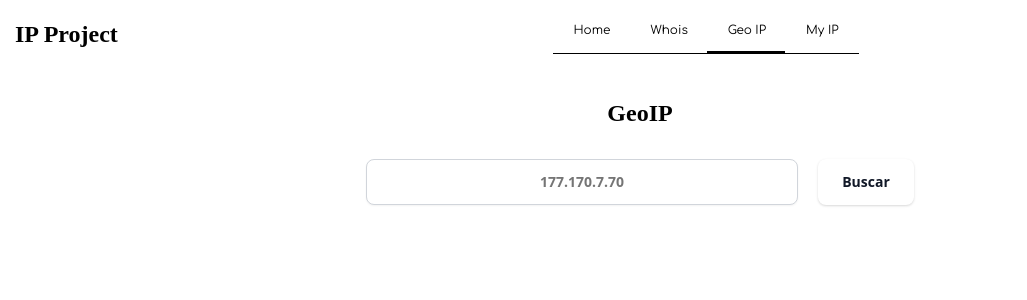
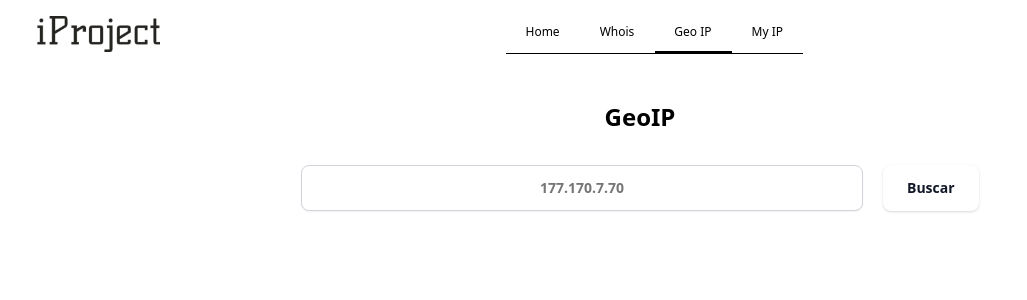
Before and after one commit to felps7k/projeto-ip, a PHP site: page /index.php?page=geoip in a window 1280 px wide. Shown: the top 300 px of the page, without its empty margins (0-1027 px from the left). Run offline with PHP 8.4, Linux system fonts and the light colour scheme; data that the repository does not hold is empty.

Commit message:
:art: Adicionando logo, favicon e corrigindo CSS

```diff
--- a/css/style.css
+++ b/css/style.css
@@ -2,6 +2,7 @@
 
 * {
     margin: 0;
+    font-family: "Inter var",ui-sans-serif,system-ui,-apple-system,system-ui,"Segoe UI",Roboto,"Helvetica Neue",Arial,"Noto Sans",sans-serif,"Apple Color Emoji","Segoe UI Emoji","Segoe UI Symbol","Noto Color Emoji";
 }
 
 .content {
@@ -27,7 +28,6 @@
     border-radius: .5rem;
     box-sizing: border-box;
     color: #111827;
-    font-family: "Inter var",ui-sans-serif,system-ui,-apple-system,system-ui,"Segoe UI",Roboto,"Helvetica Neue",Arial,"Noto Sans",sans-serif,"Apple Color Emoji","Segoe UI Emoji","Segoe UI Symbol","Noto Color Emoji";
     font-size: .875rem;
     font-weight: 600;
     line-height: 1.25rem;
@@ -63,7 +63,6 @@
     border-radius: .5rem;
     box-sizing: border-box;
     color: #111827;
-    font-family: "Inter var",ui-sans-serif,system-ui,-apple-system,system-ui,"Segoe UI",Roboto,"Helvetica Neue",Arial,"Noto Sans",sans-serif,"Apple Color Emoji","Segoe UI Emoji","Segoe UI Symbol","Noto Color Emoji";
     font-size: .875rem;
     font-weight: 600;
     line-height: 1.25rem;
@@ -74,7 +73,7 @@
     user-select: none;
     -webkit-user-select: none;
     touch-action: manipulation;
-    width: 27rem;
+    width: 35.1rem;
 }
 
 .search-box:hover {
@@ -92,7 +91,8 @@
 
 /*Result box*/
 .result-box {
-    max-width: 100%;
+    width: 100%;
+    max-width: 1000px;
     display: flex;
     justify-content: center;
     padding-top: 2rem;
@@ -104,14 +104,11 @@
     border-radius: 16px;
     box-sizing: border-box;
     color: #000000;
-    font: 14px/18px Monaco,Courier,"Courier New",monospace;
     line-height: 28px;
-    white-space: pre-wrap;
-    max-width: 34.25rem;
     overflow: auto;
     padding: 14px 22px;
-    font-family: inherit;
-    font-weight: 420;
+    font-weight: 500;
+    white-space: pre-line;
 }
 
 /*Top menu CSS*/
@@ -123,10 +120,10 @@
     padding: 15px;
     left: 0px;
     box-sizing: content-box;
-    /*background-image: url(../img/logo.png);*/
+    background-image: url(../images/iproject-logo.png);
     background-position: left;
     background-repeat: no-repeat;
-    background-size: 100px;
+    background-size: 10rem;
     display: flex;
     align-items: center;
 }
@@ -163,7 +160,6 @@
     padding-top: 8px;
     margin: 0 20px;
     color: #000000;
-    font-family: 'Comfortaa', cursive;
     font-size: 12px;
     text-align: center;
     text-decoration: none;
@@ -171,4 +167,5 @@
     display: block;
     position: relative;
     z-index: 2;
+    font-weight: 500;
 }
--- a/geoip.php
+++ b/geoip.php
@@ -18,19 +18,20 @@
                 ?>
                 <div class="result-card">
                     <?php
-                        echo 'IP: ' . $ip;
-                        echo '<br />';
+                        echo '<p><b>IP:</b> ' . $ip;
+                        echo '</p>';
 
-                        echo 'ISP: ' . $query['isp'];
-                        echo '<br />';
+                        echo '<p><b>ISP:</b> ' . $query['isp'];
+                        echo '</p>';
 
-                        echo 'City: ' . $query['city'];
-                        echo '<br />';
+                        echo '<p><b>City:</b> ' . $query['city'];
+                        echo '</p>';
 
-                        echo 'Country: ' . $query['country'];
-                        echo '<br />';
+                        echo '<p><b>Country:</b> ' . $query['country'];
+                        echo '</p>';
 
-                        echo 'Region: ' . $query['regionName'];
+                        echo '<p><b>Region:</b> ' . $query['regionName'];
+                        echo '</p>';
                     ?>
                 </div>
                 <?php
--- a/index.php
+++ b/index.php
@@ -4,7 +4,7 @@
     <meta http-equiv="Content-Type" content="text/html;charset=UTF-8">
     <meta name="viewport" content="width=device-width, initial-scale=1.0">
     <!-- Links -->
-    <link rel="icon" href="favicons/favicon.ico">
+    <link rel="icon" href="favicon/favicon.ico">
     <link rel="stylesheet" href="css/style.css">
     <script type="text/javascript" src="js/script.js"></script>
     <title>IP Project</title>
@@ -13,7 +13,6 @@
     <header>
         <nav>
             <div id="sse1">
-                <h1>IP Project</h1>
                 <div id="sses1">
                     <ul>
                         <li><a href="?page=home">Home</a></li>
```
Also changed, not shown: currentip.php (+10 -9 lines), favicon/favicon.ico (added), images/iproject-logo.png (added).
